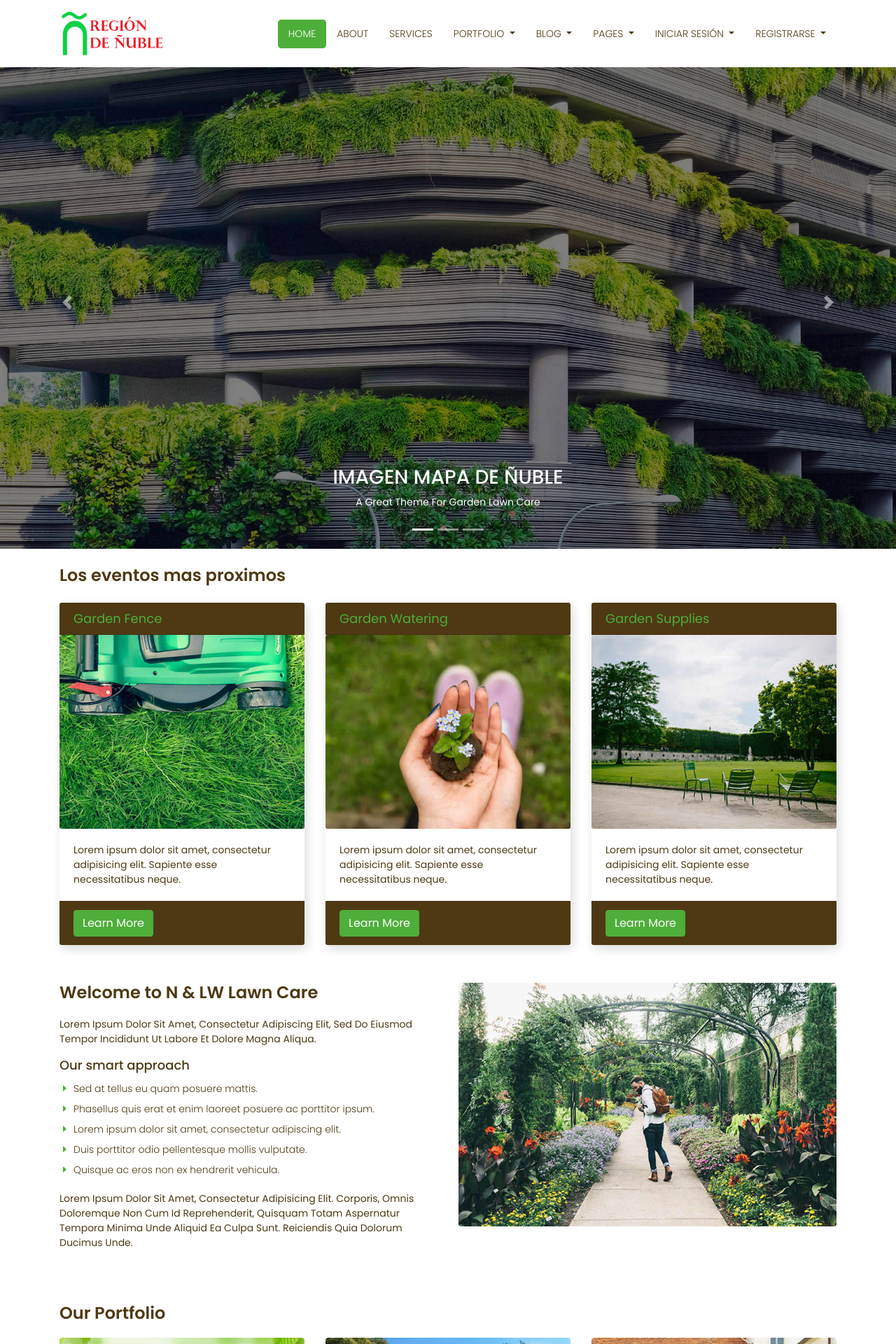
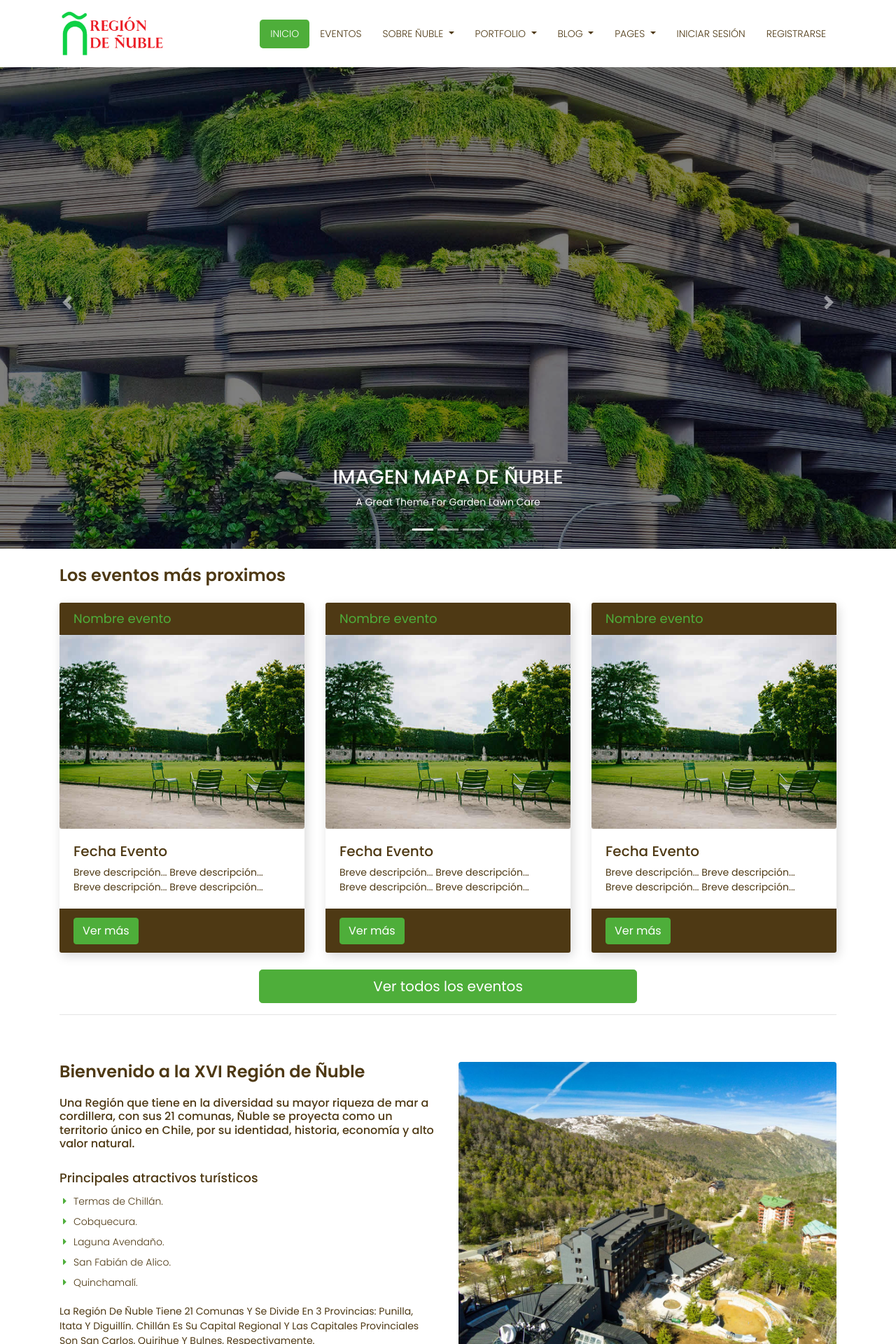
Before and after one commit to matiqiu/appWeb-nubletur, a PHP site: page / in a window 1280 px wide. Shown: the top 1920 px of the page at 70% size. Run offline with PHP 8.4, Linux system fonts and the light colour scheme.

Commit message:
modificaciòn de archivos

```diff
--- a/nubletur/header.php
+++ b/nubletur/header.php
@@ -36,13 +36,21 @@
          <div class="collapse navbar-collapse" id="navbarResponsive">
             <ul class="navbar-nav ml-auto">
                <li class="nav-item">
-                  <a class="nav-link <?php if($variable=='index.php'){echo'active';} ?>" href="index.php">Home</a>
+                  <a class="nav-link <?php if($variable=='index.php'){echo'active';} ?>" href="index.php">Inicio</a>
                </li>
                <li class="nav-item">
-                  <a class="nav-link <?php if($variable=='about.php'){echo'active';} ?>"  href="about.php">About</a>
+                  <a class="nav-link <?php if($variable=='eventos.php'){echo'active';} ?>" href="eventos.php">Eventos</a>
                </li>
-               <li class="nav-item">
-                  <a class="nav-link" href="services.php">Services</a>
+               <li class="nav-item dropdown">
+                  <a class="nav-link <?php if($variable=='caracteristicas.php' || $variable=='linea_de_tiempo..php' || $variable=='guia_del_turista.php'){echo'active';} ?> dropdown-toggle" href="#" id="navbarDropdownPortfolio" data-toggle="dropdown"
+                     aria-haspopup="true" aria-expanded="false">
+                     Sobre Ñuble
+                  </a>
+                  <div class="dropdown-menu dropdown-menu-right" aria-labelledby="navbarDropdownPortfolio">
+                     <a class="dropdown-item" href="caracteristicas.php">Caracteristicas</a>
+                     <a class="dropdown-item" href="linea_de_tiempo.php">Linea de tiempo</a>
+                     <a class="dropdown-item" href="guia_del_turista.php">Guia del turista</a>
+                  </div>
                </li>
                <li class="nav-item dropdown">
                   <a class="nav-link dropdown-toggle" href="#" id="navbarDropdownPortfolio" data-toggle="dropdown"
@@ -79,27 +87,11 @@
                      <a class="dropdown-item" href="pricing.php">Pricing Table</a>
                   </div>
                </li>
-               <li class="nav-item dropdown">
-                  <a class="nav-link dropdown-toggle" href="#" id="navbarDropdownBlog" data-toggle="dropdown"
-                     aria-haspopup="true" aria-expanded="false">
-                     Iniciar sesión
-                  </a>
-                  <div class="dropdown-menu dropdown-menu-right" aria-labelledby="navbarDropdownBlog">
-                     <a class="dropdown-item" href="faq.php">Organizador de eventos</a>
-                     <a class="dropdown-item" href="404.php">Pyme</a>
-                     <a class="dropdown-item" href="login.php">Público</a>
-                  </div>
+               <li class="nav-item">
+                  <a class="nav-link <?php if($variable=='login.php'){echo'active';} ?>" href="login.php">Iniciar sesión</a>
                </li>
-               <li class="nav-item dropdown">
-                  <a class="nav-link dropdown-toggle <?php if($variable=='registro.php'){echo'active';} ?>" href="#" id="navbarDropdownBlog" data-toggle="dropdown"
-                     aria-haspopup="true" aria-expanded="false">
-                     Registrarse
-                  </a>
-                  <div class="dropdown-menu dropdown-menu-right" aria-labelledby="navbarDropdownBlog">
-                     <a class="dropdown-item" href="faq.php">Organizador de eventos</a>
-                     <a class="dropdown-item" href="404.php">Pyme</a>
-                     <a class="dropdown-item" href="registro.php">Público</a>
-                  </div>
+               <li class="nav-item">
+                  <a class="nav-link <?php if($variable=='registro.php'){echo'active';} ?>" href="registro.php">Registrarse</a>
                </li>
             </ul>
          </div>
--- a/nubletur/index.php
+++ b/nubletur/index.php
@@ -48,85 +48,101 @@ include("header.php");
 <!-- Page Content -->
 <div class="container">
    <div class="services-bar">
-         <h1 class="my-4">Los eventos mas proximos </h1>
+      <h1 class="my-4">Los eventos más proximos </h1>
       <!-- Services Section -->
       <div class="row">
          <div class="col-lg-4 mb-4">
             <div class="card h-100">
-                  <h4 class="card-header">Garden Fence</h4>
+               <h4 class="card-header">Nombre evento</h4>
                <div class="card-img">
-                     <img class="img-fluid" src="images/services-img-01.jpg" alt="" />
+                  <img class="img-fluid" src="images/services-img-03.jpg" alt="" />
                </div>
                <div class="card-body">
-                     <p class="card-text">Lorem ipsum dolor sit amet, consectetur adipisicing elit. Sapiente esse
-                        necessitatibus neque.</p>
+                  <h5>Fecha Evento</h5>
+                  <p class="card-text">Breve descripción... Breve descripción... Breve descripción...
+                     Breve descripción...</p>
                </div>
                <div class="card-footer">
-                     <a href="#" class="btn btn-primary">Learn More</a>
+                  <a href="evento.php" class="btn btn-primary">Ver más</a>
                </div>
             </div>
          </div>
          <div class="col-lg-4 mb-4">
             <div class="card h-100">
-                  <h4 class="card-header">Garden Watering</h4>
+               <h4 class="card-header">Nombre evento</h4>
                <div class="card-img">
-                     <img class="img-fluid" src="images/services-img-02.jpg" alt="" />
+                  <img class="img-fluid" src="images/services-img-03.jpg" alt="" />
                </div>
                <div class="card-body">
-                     <p class="card-text">Lorem ipsum dolor sit amet, consectetur adipisicing elit. Sapiente esse
-                        necessitatibus neque.</p>
+                  <h5>Fecha Evento</h5>
+                  <p class="card-text">Breve descripción... Breve descripción... Breve descripción...
+                     Breve descripción...</p>
                </div>
                <div class="card-footer">
-                     <a href="#" class="btn btn-primary">Learn More</a>
+                  <a href="evento.php" class="btn btn-primary">Ver más</a>
                </div>
             </div>
          </div>
          <div class="col-lg-4 mb-4">
             <div class="card h-100">
-                  <h4 class="card-header">Garden Supplies</h4>
+               <h4 class="card-header">Nombre evento</h4>
                <div class="card-img">
                   <img class="img-fluid" src="images/services-img-03.jpg" alt="" />
                </div>
                <div class="card-body">
-                     <p class="card-text">Lorem ipsum dolor sit amet, consectetur adipisicing elit. Sapiente esse
-                        necessitatibus neque.</p>
+                  <h5>Fecha Evento</h5>
+                  <p class="card-text">Breve descripción... Breve descripción... Breve descripción...
+                     Breve descripción...</p>
                </div>
                <div class="card-footer">
-                     <a href="#" class="btn btn-primary">Learn More</a>
+                  <a href="evento.php" class="btn btn-primary">Ver más</a>
                </div>
             </div>
+         </div>
+      </div>
+      <div class="row">
+         <div class="col-lg-3">
+         </div>
+         <div class="col-lg-6">
+            <a class="btn btn-lg btn-secondary btn-block" href="eventos.php">Ver todos los eventos</a>
+         </div>
+         <div class="col-lg-3">
          </div>
       </div>
       <!-- /.row -->
    </div>
    <!-- About Section -->
+   <hr>
+   <br>
    <div class="about-main">
       <div class="row">
          <div class="col-lg-6">
-               <h2>Welcome to N & LW Lawn Care</h2>
-               <p>Lorem ipsum dolor sit amet, consectetur adipiscing elit, sed do eiusmod tempor incididunt ut labore et
-                  dolore magna aliqua.</p>
-               <h5>Our smart approach</h5>
+            <h2>Bienvenido a la XVI Región de Ñuble</h2>
+            <h6>Una Región que tiene en la diversidad su mayor riqueza de mar a cordillera, con sus 21 comunas,
+               Ñuble se proyecta como un territorio único en Chile, por su identidad, historia, economía y alto valor natural.</h6>
+            <br>
+            <h5>Principales atractivos turísticos</h5>
             <ul>
-                  <li>Sed at tellus eu quam posuere mattis.</li>
-                  <li>Phasellus quis erat et enim laoreet posuere ac porttitor ipsum.</li>
-                  <li>Lorem ipsum dolor sit amet, consectetur adipiscing elit.</li>
-                  <li>Duis porttitor odio pellentesque mollis vulputate.</li>
-                  <li>Quisque ac eros non ex hendrerit vehicula.</li>
+               <li>Termas de Chillán.</li>
+               <li>Cobquecura.</li>
+               <li>Laguna Avendaño.</li>
+               <li>San Fabián de Alico.</li>
+               <li>Quinchamalí.</li>
             </ul>
-               <p>Lorem ipsum dolor sit amet, consectetur adipisicing elit. Corporis, omnis doloremque non cum id
-                  reprehenderit, quisquam totam aspernatur tempora minima unde aliquid ea culpa sunt. Reiciendis quia
-                  dolorum ducimus unde.</p>
+            <p>La Región de Ñuble tiene 21 comunas y se divide en 3 provincias: Punilla, Itata y Diguillín.
+               Chillán es su capital regional y las capitales provinciales son San Carlos, Quirihue y Bulnes, respectivamente.
+            </p>
          </div>
          <div class="col-lg-6">
-               <img class="img-fluid rounded" src="images/about-img.jpg" alt="" />
+            <img class="img-fluid rounded" src="images/ñuble/termas.jpg" alt="" />
          </div>
       </div>
       <!-- /.row -->
    </div>
    <!-- Portfolio Section -->
+   <hr>
    <div class="portfolio-main">
-         <h2>Our Portfolio</h2>
+      <h2>Algunas Pymes que han contribuido a eventos publicados en ñubletur</h2>
       <div class="row">
          <div class="col-lg-4 col-sm-6 portfolio-item">
             <div class="card h-100">
@@ -138,7 +154,7 @@ include("header.php");
                </div>
                <div class="card-body">
                   <h4 class="card-title">
-                        <a href="#">Lawn & garden care</a>
+                     <a href="#">Nombre pyme</a>
                   </h4>
                </div>
             </div>
@@ -153,7 +169,7 @@ include("header.php");
                </div>
                <div class="card-body">
                   <h4 class="card-title">
-                        <a href="#">Lawn renovation</a>
+                     <a href="#">Nombre pyme</a>
                   </h4>
                </div>
             </div>
@@ -168,7 +184,7 @@ include("header.php");
                </div>
                <div class="card-body">
                   <h4 class="card-title">
-                        <a href="#">Tree planting</a>
+                     <a href="#">Nombre pyme</a>
                   </h4>
                </div>
             </div>
@@ -183,7 +199,7 @@ include("header.php");
                </div>
                <div class="card-body">
                   <h4 class="card-title">
-                        <a href="#">Water Baganig</a>
+                     <a href="#">Nombre pyme</a>
                   </h4>
                </div>
             </div>
@@ -198,7 +214,7 @@ include("header.php");
                </div>
                <div class="card-body">
                   <h4 class="card-title">
-                        <a href="#">Growing plants</a>
+                     <a href="#">Nombre pyme</a>
                   </h4>
                </div>
             </div>
@@ -213,7 +229,7 @@ include("header.php");
                </div>
                <div class="card-body">
                   <h4 class="card-title">
-                        <a href="#">Snow removal</a>
+                     <a href="#">Nombre pyme</a>
                   </h4>
                </div>
             </div>
```
Also changed, not shown: nubletur/evento.php (added, +211 -0 lines), nubletur/eventos.php (added, +133 -0 lines), nubletur/login.php (+22 -21 lines), nubletur/caracteristicas.php (renamed from nubletur/about.php), nubletur/images/ñuble/avatar2.png (added), nubletur/images/ñuble/avatar3.jpg (added), nubletur/images/ñuble/termas.jpg (added), nubletur/images/ñuble/termas2.jpg (added). Lines whose indentation alone changed are shown as unchanged.
